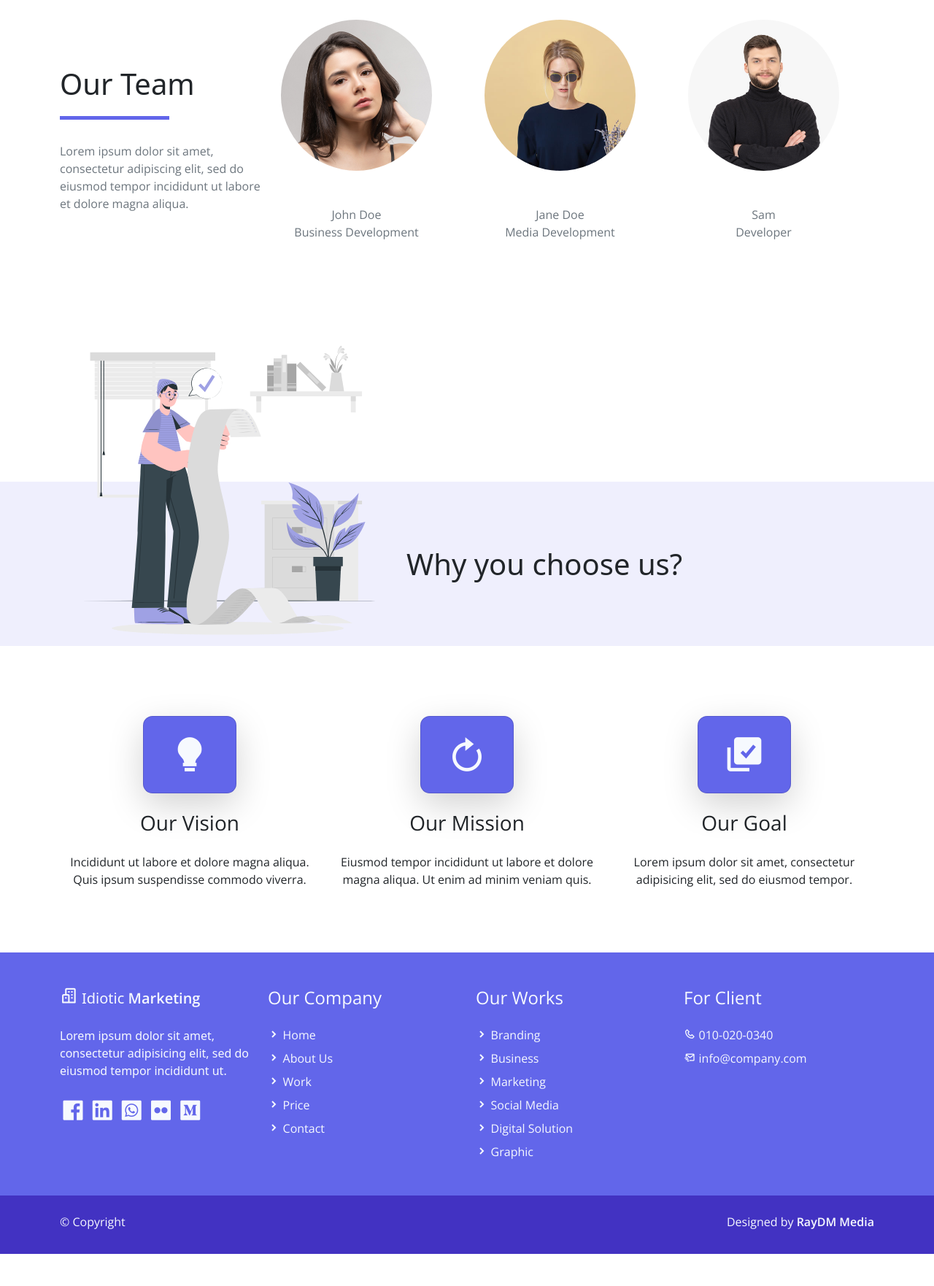
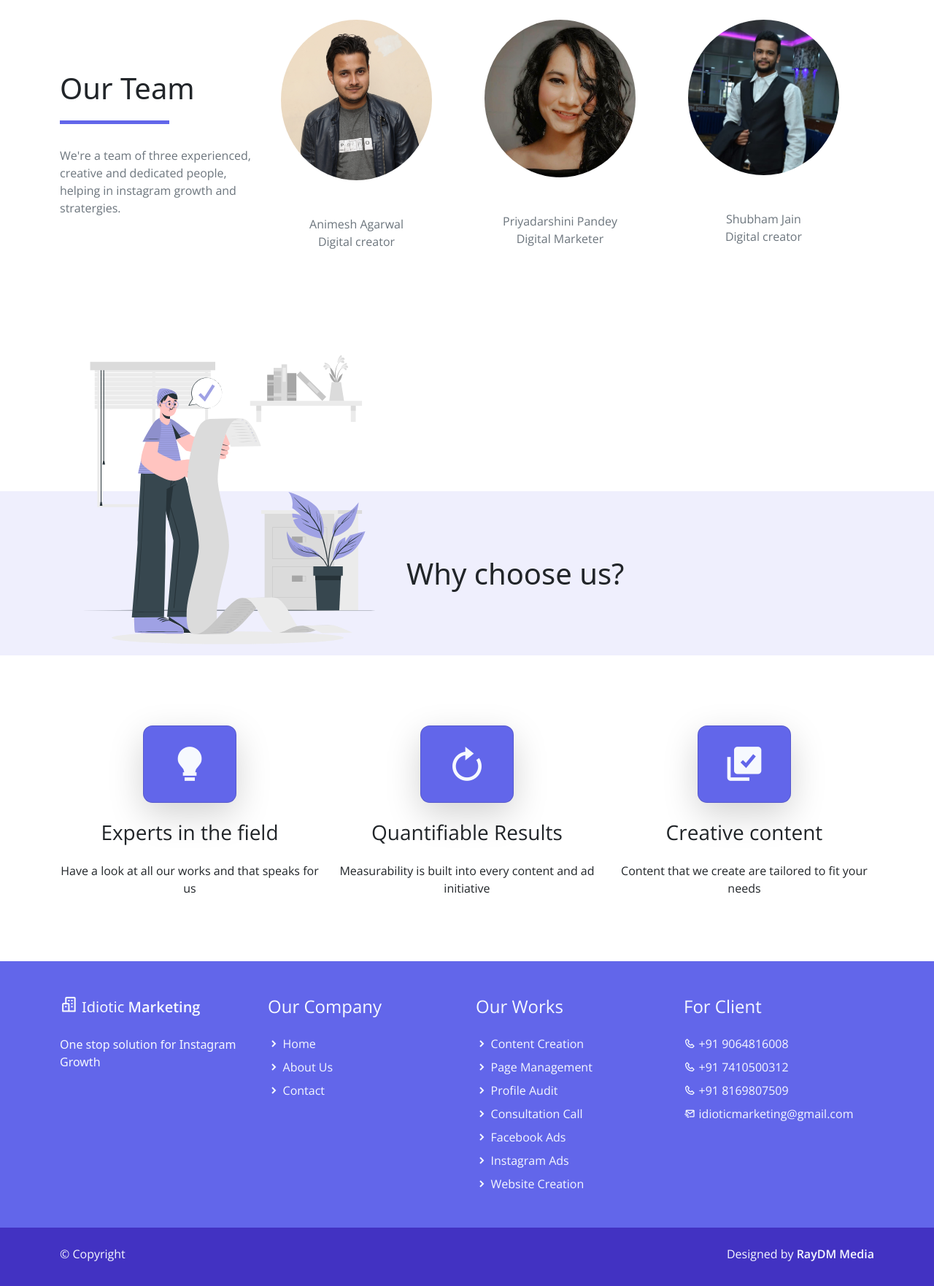
Before and after one commit to shinyselvaraju/idiotic_marketing, a plain HTML site: page about.html in a window 1280 px wide. Shown: the part 749-2511 px from the top of the page at 73% size. Before the commit the page ends 2467 px from the top, so only its background shows below. Drawn offline with nearby package versions, Linux system fonts and the light colour scheme.

Commit message:
with data

```diff
--- a/about.html
+++ b/about.html
@@ -59,7 +59,7 @@
                 <div class="col-lg-6 text-start">
                     <h1 class="h2 py-5 text-primary typo-space-line">About Us</h1>
                     <p class="light-300">
-                        <!-- Vector illustration credit goes to <a rel="nofollow" href="http://freepik.com/" target="_blank">FreePik</a> website. Purple Buzz is provided by TemplateMo. Lorem ipsum dolor sit amet, consectetur. -->
+                        We at idiotic marketing always prefer in giving value first then our services do talking on our behalf we are pioneers when it comes to Instagram Marketing we have wide array of knowledge when it comes to growth so what you are waiting let’s begin your Instagram Journey with us and grow your brand to next level.
                     </p>
                 </div>
                 <div class="col-lg-6">
@@ -78,31 +78,31 @@
             <div class="col-lg-3">
                 <h2 class="h2 py-5 typo-space-line">Our Team</h2>
                 <p class="text-muted light-300">
-                    Lorem ipsum dolor sit amet, consectetur adipiscing elit,
-                    sed do eiusmod tempor incididunt ut labore et dolore magna aliqua.
+                    We're a team of three experienced, creative and dedicated
+                    people, helping in instagram growth and stratergies.
                 </p>
             </div>
 
             <div class="col-lg-9 row">
                 <div class="team-member col-md-4">
-                    <img class="team-member-img img-fluid rounded-circle p-4" src="./assets/img/team-01.jpg" alt="Card image">
+                    <img class="team-member-img img-fluid rounded-circle p-4" src="./assets/img/team-member-3.jpg" alt="Card image">
                     <ul class="team-member-caption list-unstyled text-center pt-4 text-muted light-300">
-                        <li>John Doe</li>
-                        <li>Business Development</li>
+                        <li>Animesh Agarwal</li>
+                        <li>Digital creator</li>
                     </ul>
                 </div>
                 <div class="team-member col-md-4">
-                    <img class="team-member-img img-fluid rounded-circle p-4" src="./assets/img/team-02.jpg" alt="Card image">
+                    <img class="team-member-img img-fluid rounded-circle p-4" src="./assets/img/team-member-2.jpg" alt="Card image">
                     <ul class="team-member-caption list-unstyled text-center pt-4 text-muted light-300">
-                        <li>Jane Doe</li>
-                        <li>Media Development</li>
+                        <li>Priyadarshini Pandey</li>
+                        <li>Digital Marketer</li>
                     </ul>
                 </div>
                 <div class="team-member col-md-4">
-                    <img class="team-member-img img-fluid rounded-circle p-4" src="./assets/img/team-03.jpg" alt="Card image">
+                    <img class="team-member-img img-fluid rounded-circle p-4" src="./assets/img/team-member-4.jpeg" alt="Card image">
                     <ul class="team-member-caption list-unstyled text-center pt-4 text-muted light-300">
-                        <li>Sam</li>
-                        <li>Developer</li>
+                        <li>Shubham Jain</li>
+                        <li>Digital creator</li>
                     </ul>
                 </div>
             </div>
@@ -120,7 +120,7 @@
                     <img src="./assets/img/work.svg" class="rounded img-fluid" alt="">
                 </div>
                 <div class="banner-content col-lg-7 align-self-end">
-                    <h2 class="h2 pb-3">Why you choose us?</h2>
+                    <h2 class="h2 pb-3">Why choose us?</h2>
                     <p class="text-muted pb-5 light-300">
                     <!-- You are allowed to download and use this Purple Buzz template for your websites. You are <strong>not allowed</strong> to re-distribute this template ZIP file on other template websites. It is quite easy to simply copy and repost the ZIP file on any <a rel="nofollow" href="https://www.google.com/search?q=free+css" target="_blank">Free CSS collection</a> websites.</p> -->
                 </div>
@@ -138,9 +138,9 @@
                     <div class="objective-icon card m-auto py-4 mb-2 mb-sm-4 bg-secondary shadow-lg">
                         <i class="display-4 bx bxs-bulb text-light"></i>
                     </div>
-                    <h2 class="objective-heading h3 mb-2 mb-sm-4 light-300">Our Vision</h2>
+                    <h2 class="objective-heading h3 mb-2 mb-sm-4 light-300">Experts in the field</h2>
                     <p class="light-300">
-                        Incididunt ut labore et dolore magna aliqua. Quis ipsum suspendisse commodo viverra.
+                        Have a look at all our works and that speaks for us
                     </p>
                 </div>
 
@@ -148,10 +148,9 @@
                     <div class="objective-icon card m-auto py-4 mb-2 mb-sm-4 bg-secondary shadow-lg">
                         <i class='display-4 bx bx-revision text-light'></i>
                     </div>
-                    <h2 class="objective-heading h3 mb-2 mb-sm-4 light-300">Our Mission</h2>
+                    <h2 class="objective-heading h3 mb-2 mb-sm-4 light-300">Quantifiable Results</h2>
                     <p class="light-300">
-                        Eiusmod tempor incididunt ut labore et dolore magna aliqua.
-                        Ut enim ad minim veniam quis.
+                        Measurability is built into every content and ad initiative
                     </p>
                 </div>
 
@@ -159,10 +158,9 @@
                     <div class="objective-icon card m-auto py-4 mb-2 mb-sm-4 bg-secondary shadow-lg">
                         <i class="display-4 bx bxs-select-multiple text-light"></i>
                     </div>
-                    <h2 class="objective-heading h3 mb-2 mb-sm-4 light-300">Our Goal</h2>
+                    <h2 class="objective-heading h3 mb-2 mb-sm-4 light-300">Creative content</h2>
                     <p class="light-300">
-                        Lorem ipsum dolor sit amet, consectetur adipisicing elit,
-                        sed do eiusmod tempor.
+                        Content that we create are tailored to fit your needs
                     </p>
                 </div>
 
@@ -184,35 +182,9 @@
                         <span class="text-light h5">Idiotic</span> <span class="text-light h5 semi-bold-600">Marketing</span>
                     </a>
                     <p class="text-light my-lg-4 my-2">
-                        Lorem ipsum dolor sit amet, consectetur adipisicing elit,
-                        sed do eiusmod tempor incididunt ut.
+                        One stop solution for Instagram Growth
                     </p>
                     <ul class="list-inline footer-icons light-300">
-                        <li class="list-inline-item m-0">
-                            <a class="text-light" target="_blank" href="http://facebook.com/">
-                                <i class='bx bxl-facebook-square bx-md'></i>
-                            </a>
-                        </li>
-                        <li class="list-inline-item m-0">
-                            <a class="text-light" target="_blank" href="https://www.linkedin.com/">
-                                <i class='bx bxl-linkedin-square bx-md'></i>
-                            </a>
-                        </li>
-                        <li class="list-inline-item m-0">
-                            <a class="text-light" target="_blank" href="https://www.whatsapp.com/">
-                                <i class='bx bxl-whatsapp-square bx-md'></i>
-                            </a>
-                        </li>
-                        <li class="list-inline-item m-0">
-                            <a class="text-light" target="_blank" href="https://www.flickr.com/">
-                                <i class='bx bxl-flickr-square bx-md'></i>
-                            </a>
-                        </li>
-                        <li class="list-inline-item m-0">
-                            <a class="text-light" target="_blank" href="https://www.medium.com/">
-                                <i class='bx bxl-medium-square bx-md' ></i>
-                            </a>
-                        </li>
                     </ul>
                 </div>
 
@@ -226,12 +198,6 @@
                                 <i class='bx-fw bx bxs-chevron-right bx-xs'></i><a class="text-decoration-none text-light py-1" href="about.html">About Us</a>
                             </li>
                             <li class="pb-2">
-                                <i class='bx-fw bx bxs-chevron-right bx-xs'></i><a class="text-decoration-none text-light py-1" href="work.html">Work</a>
-                            </li>
-                            <li class="pb-2">
-                                <i class='bx-fw bx bxs-chevron-right bx-xs'></i></i><a class="text-decoration-none text-light py-1" href="pricing.html">Price</a>
-                            </li>
-                            <li class="pb-2">
                                 <i class='bx-fw bx bxs-chevron-right bx-xs'></i><a class="text-decoration-none text-light py-1" href="contact.html">Contact</a>
                             </li>
                         </ul>
@@ -241,22 +207,25 @@
                     <h2 class="h4 pb-lg-3 text-light light-300">Our Works</h2>
                     <ul class="list-unstyled text-light light-300">
                         <li class="pb-2">
-                            <i class='bx-fw bx bxs-chevron-right bx-xs'></i><a class="text-decoration-none text-light py-1" href="#">Branding</a>
+                            <i class='bx-fw bx bxs-chevron-right bx-xs'></i><a class="text-decoration-none text-light py-1" href="contact.html">Content Creation</a>
                         </li>
                         <li class="pb-2">
-                            <i class='bx-fw bx bxs-chevron-right bx-xs'></i><a class="text-decoration-none text-light py-1" href="#">Business</a>
+                            <i class='bx-fw bx bxs-chevron-right bx-xs'></i><a class="text-decoration-none text-light py-1" href="contact.html">Page Management</a>
                         </li>
                         <li class="pb-2">
-                            <i class='bx-fw bx bxs-chevron-right bx-xs'></i><a class="text-decoration-none text-light py-1" href="#">Marketing</a>
+                            <i class='bx-fw bx bxs-chevron-right bx-xs'></i><a class="text-decoration-none text-light py-1" href="contact.html">Profile Audit </a>
                         </li>
                         <li class="pb-2">
-                            <i class='bx-fw bx bxs-chevron-right bx-xs'></i><a class="text-decoration-none text-light py-1" href="#">Social Media</a>
+                            <i class='bx-fw bx bxs-chevron-right bx-xs'></i><a class="text-decoration-none text-light py-1" href="contact.html">Consultation Call </a>
                         </li>
                         <li class="pb-2">
-                            <i class='bx-fw bx bxs-chevron-right bx-xs'></i><a class="text-decoration-none text-light py-1" href="#">Digital Solution</a>
+                            <i class='bx-fw bx bxs-chevron-right bx-xs'></i><a class="text-decoration-none text-light py-1" href="contact.html">Facebook Ads</a>
                         </li>
                         <li class="pb-2">
-                            <i class='bx-fw bx bxs-chevron-right bx-xs'></i><a class="text-decoration-none text-light py-1" href="#">Graphic</a>
+                            <i class='bx-fw bx bxs-chevron-right bx-xs'></i><a class="text-decoration-none text-light py-1" href="contact.html">Instagram Ads</a>
+                        </li>
+                        <li class="pb-2">
+                            <i class='bx-fw bx bxs-chevron-right bx-xs'></i><a class="text-decoration-none text-light py-1" href="contact.html">Website Creation </a>
                         </li>
                     </ul>
                 </div>
@@ -265,10 +234,16 @@
                     <h2 class="h4 pb-lg-3 text-light light-300">For Client</h2>
                     <ul class="list-unstyled text-light light-300">
                         <li class="pb-2">
-                            <i class='bx-fw bx bx-phone bx-xs'></i><a class="text-decoration-none text-light py-1" href="tel:010-020-0340">010-020-0340</a>
+                            <i class='bx-fw bx bx-phone bx-xs'></i><a class="text-decoration-none text-light py-1" href="tel:9064816008">+91 9064816008</a>
                         </li>
                         <li class="pb-2">
-                            <i class='bx-fw bx bx-mail-send bx-xs'></i><a class="text-decoration-none text-light py-1" href="mailto:info@company.com">info@company.com</a>
+                            <i class='bx-fw bx bx-phone bx-xs'></i><a class="text-decoration-none text-light py-1" href="tel:7410500312">+91 7410500312</a>
+                        </li>
+                        <li class="pb-2">
+                            <i class='bx-fw bx bx-phone bx-xs'></i><a class="text-decoration-none text-light py-1" href="tel:8169807509">+91 8169807509</a>
+                        </li>
+                        <li class="pb-2">
+                            <i class='bx-fw bx bx-mail-send bx-xs'></i><a class="text-decoration-none text-light py-1" href="mailto:idioticmarketing@gmail.com ">idioticmarketing@gmail.com </a>
                         </li>
                     </ul>
                 </div>
```
Also changed, not shown: contact.html (+36 -36 lines), index.html (+43 -45 lines), assets/img/team-member-1.jpg (added), assets/img/team-member-2.jpg (added), assets/img/team-member-3.jpg (added), assets/img/team-member-4.jpeg (added).
